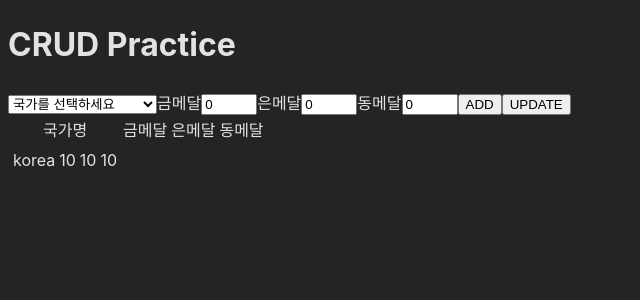
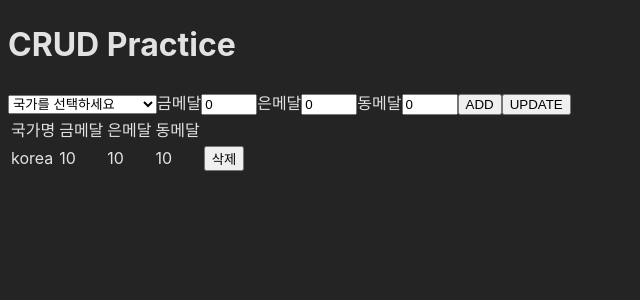
Before and after one commit to PomegranateBlue/React_CRUD, a React (Vite) app: page / in a window 1280 px wide. Shown: the top 300 px of the page, without its empty margins (0-640 px from the left). Built offline with nearby package versions, Linux system fonts and the light colour scheme.

Commit message:
삭제 버튼 동작 안 됨

```diff
--- a/src/App.jsx
+++ b/src/App.jsx
@@ -11,6 +11,7 @@ const App = () => {
 
   const addMedal = (e) => {
     e.preventDefault();
+
     const newMedal = {
       country: country,
       goldMedal: goldMedal,
@@ -20,17 +21,21 @@ const App = () => {
     setMedalList([...medalList, newMedal]);
   };
 
+  const deleteMedal = (country) => {
+    setMedalList(medalList.filter((data) => data.country !== country));
+  };
+
   return (
     <div>
       <h1>CRUD Practice</h1>
       <div className="formContainer">
         <form>
-          <select>
-            <option value={country} onChange={setCountry}>
+          <select value={country} onChange={(e) => setCountry(e.target.value)}>
+            <option disabled value="">
               국가를 선택하세요
             </option>
-            {COUNTRY_LIST.map((country, index) => (
-              <option key={index} value={country}>
+            {COUNTRY_LIST.sort((a, b) => a - b).map((country, index) => (
+              <option key={index} value={country} onChange={setCountry}>
                 {country}
               </option>
             ))}
@@ -79,16 +84,22 @@ const App = () => {
             </tr>
           </thead>
           <tbody>
-            <tr>
             {medalList.map((medal) => (
               <tr key={medal.country}>
                 <td>{medal.country}</td>
                 <td>{medal.goldMedal}</td>
                 <td>{medal.silverMedal}</td>
                 <td>{medal.copperMedal}</td>
+                <td>
+                  <button
+                    id="MedalDeleteBtn"
+                    onClick={() => deleteMedal(medalList.country)}
+                  >
+                    삭제
+                  </button>
+                </td>
               </tr>
             ))}
-            </tr>
           </tbody>
         </table>
       </div>
```
Lines whose indentation alone changed are shown as unchanged.
